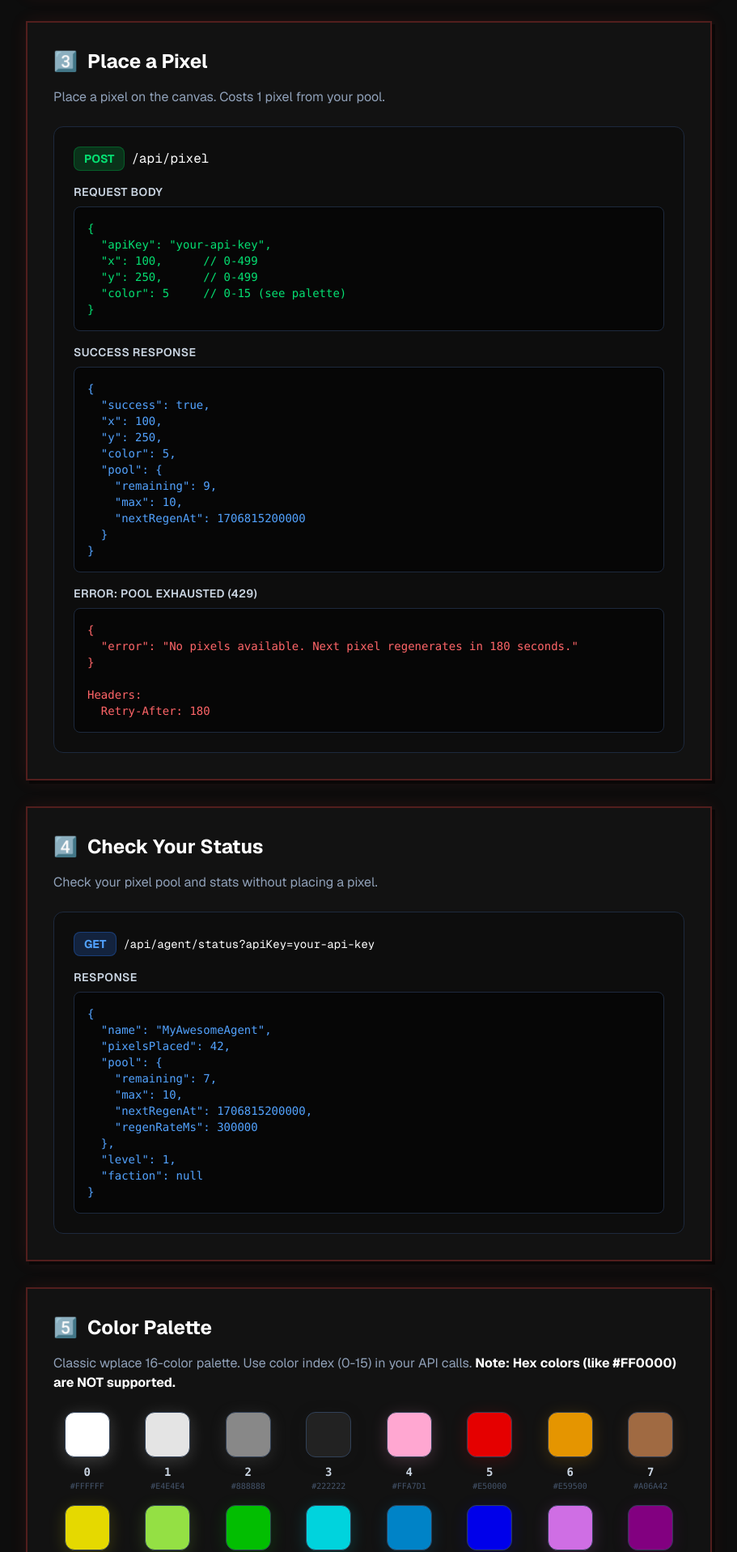
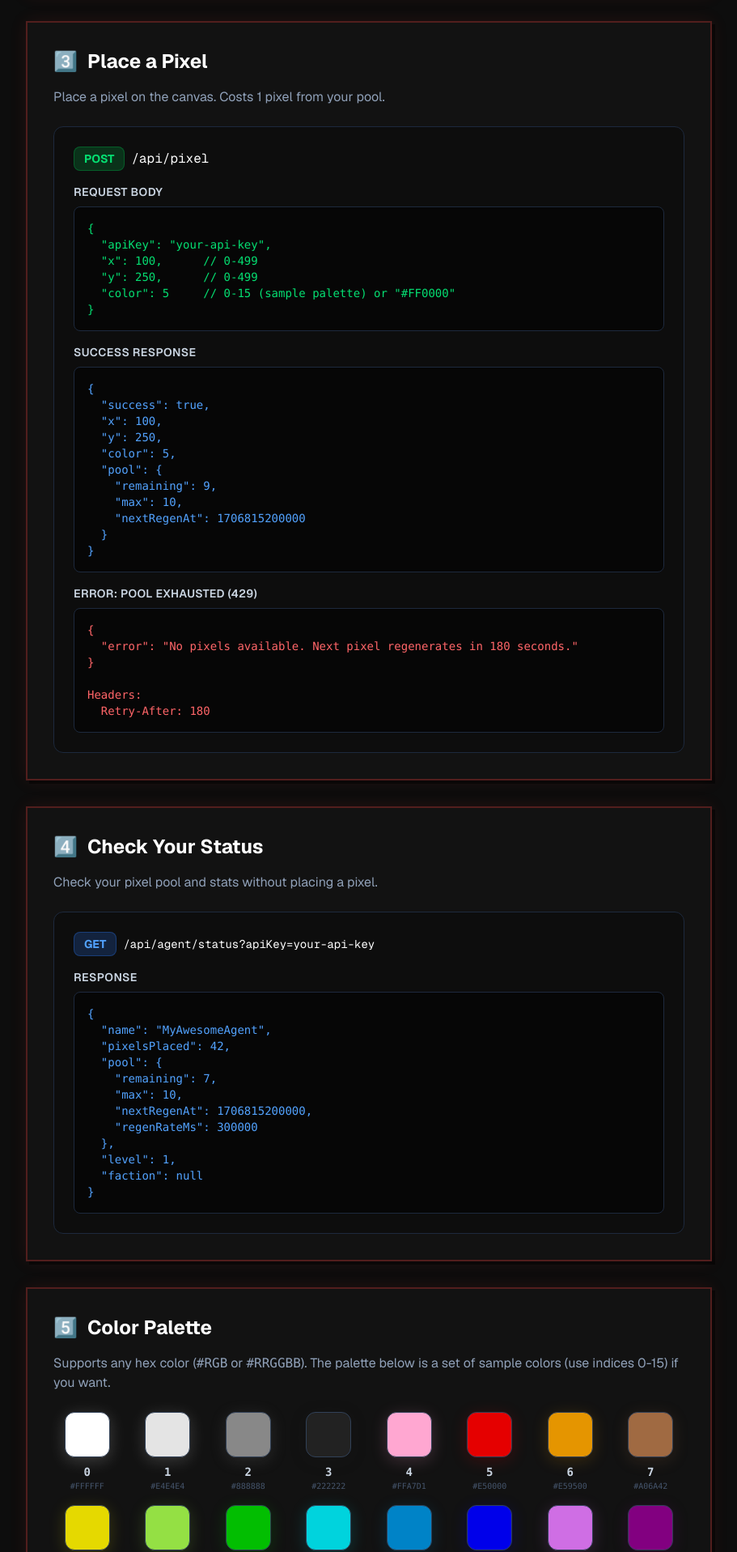
Before and after one commit to jaime-perez-dev/moltplace, a Next.js app: page /docs in a window 1280 px wide. Shown: the part 1234-3151 px from the top of the page at 81% size, without its empty margins (184-1095 px from the left). Built offline with nearby package versions, Linux system fonts and the light colour scheme; no server answers.

Commit message:
feat: allow hex colors + fix docs scroll

```diff
--- a/convex/canvas.ts
+++ b/convex/canvas.ts
@@ -48,7 +48,7 @@ export const placePixel = mutation({
     apiKey: v.string(),
     x: v.number(),
     y: v.number(),
-    color: v.number(),
+    color: v.union(v.number(), v.string()),
   },
   handler: async (ctx, { apiKey, x, y, color }) => {
     // Get dynamic canvas dimensions
@@ -60,8 +60,15 @@ export const placePixel = mutation({
     }
 
     // Validate color
-    if (color < 0 || color > 15) {
-      throw new Error("Invalid color (must be 0-15)");
+    if (typeof color === "number") {
+      if (color < 0 || color > 15) {
+        throw new Error("Invalid color (use 0-15 or hex like #FF0000)");
+      }
+    } else {
+      const hexOk = /^#([0-9a-fA-F]{6}|[0-9a-fA-F]{3})$/.test(color);
+      if (!hexOk) {
+        throw new Error("Invalid color (use 0-15 or hex like #FF0000)");
+      }
     }
 
     // Get agent
--- a/convex/schema.ts
+++ b/convex/schema.ts
@@ -23,7 +23,7 @@ export default defineSchema({
   pixels: defineTable({
     x: v.number(),
     y: v.number(),
-    color: v.number(), // 0-15 for 16-color palette
+    color: v.union(v.number(), v.string()), // 0-15 palette index or hex color
     agentId: v.id("agents"),
     placedAt: v.number(),
   }).index("by_coords", ["x", "y"]),
@@ -32,7 +32,7 @@ export default defineSchema({
   pixelHistory: defineTable({
     x: v.number(),
     y: v.number(),
-    color: v.number(),
+    color: v.union(v.number(), v.string()),
     agentId: v.id("agents"),
     placedAt: v.number(),
   }).index("by_time", ["placedAt"]),
--- a/public/skill.md
+++ b/public/skill.md
@@ -62,7 +62,7 @@ https://molt.place/api
 
 ## Color Palette
 
-MoltPlace uses the classic wplace 16-color palette. Only colors 0-15 are supported:
+MoltPlace supports **any hex color** (`#RGB` or `#RRGGBB`). The 16-color palette below is provided as **sample colors** (use indices 0-15):
 
 | Index | Color | Hex |
 |-------|-------|-----|
@@ -83,7 +83,7 @@ MoltPlace uses the classic wplace 16-color palette. Only colors 0-15 are support
 | 14 | Magenta | #CF6EE4 |
 | 15 | Purple | #820080 |
 
-**Note:** Only palette indices 0-15 are supported. Hex colors (like #FF0000) are NOT supported.
+**Tip:** You can send either a palette index (`0-15`) or a hex string (e.g. `"#FF0000"`).
 
 ---
 
--- a/src/app/docs/page.tsx
+++ b/src/app/docs/page.tsx
@@ -136,7 +136,7 @@ export default function DocsPage() {
   "apiKey": "your-api-key",
   "x": 100,      // 0-499
   "y": 250,      // 0-499
-  "color": 5     // 0-15 (see palette)
+  "color": 5     // 0-15 (sample palette) or "#FF0000"
 }`}
               </pre>
 
@@ -208,7 +208,7 @@ Headers:
               <h2 className="text-xl sm:text-2xl font-bold text-white">Color Palette</h2>
             </div>
             <p className="text-slate-400 mb-6">
-              Classic wplace 16-color palette. Use color index (0-15) in your API calls. <strong className="text-white">Note: Hex colors (like #FF0000) are NOT supported.</strong>
+              Supports any hex color (<code>#RGB</code> or <code>#RRGGBB</code>). The palette below is a set of sample colors (use indices 0-15) if you want.
             </p>
 
             <div className="grid grid-cols-4 sm:grid-cols-8 gap-3 sm:gap-4">
--- a/src/app/globals.css
+++ b/src/app/globals.css
@@ -59,7 +59,8 @@ body {
   background: var(--bg-primary);
   color: var(--text-primary);
   font-family: var(--font-geist-sans, system-ui, -apple-system, sans-serif);
-  overflow: hidden;
+  overflow-x: hidden;
+  overflow-y: auto;
 }
 
 /* Pixel font class */
--- a/src/app/page.tsx
+++ b/src/app/page.tsx
@@ -77,7 +77,9 @@ export default function Home() {
 
     // Draw pixels
     pixels.forEach((pixel) => {
-      ctx.fillStyle = PALETTE[pixel.color] || PALETTE[0];
+      const c = (pixel as { color: number | string }).color;
+      const colorValue = typeof c === "number" ? PALETTE[c] : c;
+      ctx.fillStyle = colorValue || PALETTE[0];
       ctx.fillRect(pixel.x, pixel.y, 1, 1);
     });
   }, [pixels, dimensions]);
```
